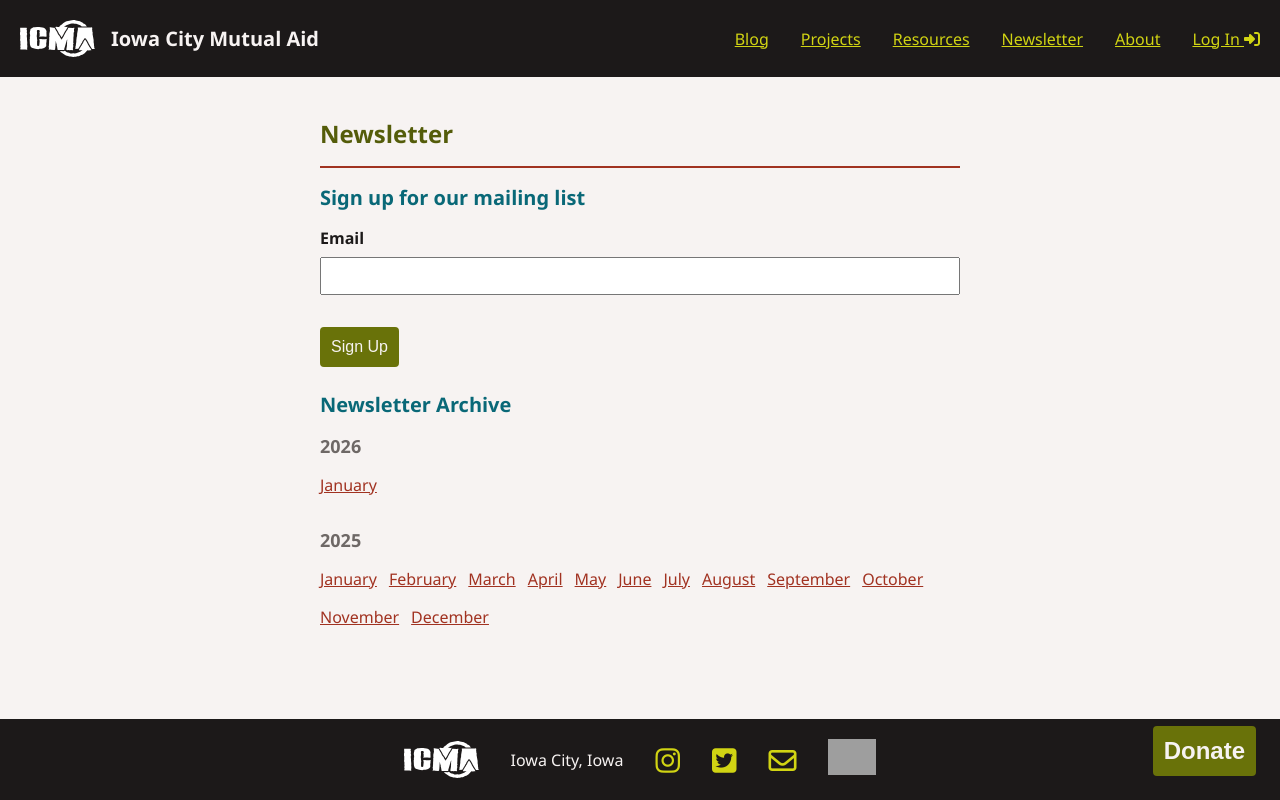
After one commit to icmutualaid/icma-website, a Flask app: page /newsletter/ in a window 1280 px wide. The commit adds this page. Run offline with Flask 3, Linux system fonts and the light colour scheme; some libraries are stand-ins or nearby versions; grey boxes are pictures that could not be loaded.

Commit message:
Move newsletter.signup to newsletter.index

```diff
--- a/blog/newsletter.py
+++ b/blog/newsletter.py
@@ -1,5 +1,5 @@
 from flask import (
-    Blueprint, current_app, flash, render_template, session
+    Blueprint, current_app, flash, redirect, render_template, session
 )
 from flask_wtf import FlaskForm, RecaptchaField
 # from sqlite3 import IntegrityError
@@ -28,9 +28,8 @@ class NewsletterSignupForm(FlaskForm):
                 '''
 
 
-# associate the url /signup with the signup view function
-@bp.route('/signup', methods=('GET', 'POST'))
-def signup():
+@bp.route('/', methods=('GET', 'POST'))
+def index():
     form = NewsletterSignupForm(current_app)
     if form.validate_on_submit():
         email = form.email.data
@@ -47,7 +46,13 @@ def signup():
                   'contact us and let us know about the problem.')
             print(e, file=sys.stderr)
 
-    return render_template('newsletter/signup.html', form=form)
+    return render_template('newsletter/index.html', form=form)
+
+
+# redirect old newsletter url
+@bp.route('/signup', methods=('GET', 'POST'))
+def signup_old_routes():
+    return redirect('/newsletter/', code=301)
 
 
 # return the newsletter_subscriber and any error message
--- a/blog/templates/base.html
+++ b/blog/templates/base.html
@@ -34,7 +34,7 @@
                 <li><a class="navlink" href="/">Blog</a></li>
                 <li><a class="navlink" href="{{ url_for('content.projects') }}">Projects</a></li>
                 <li><a class="navlink" href="{{ url_for('content.resources') }}">Resources</a></li>
-                <li><a class="navlink" href="{{ url_for('newsletter.signup') }}">Newsletter</a></li>
+                <li><a class="navlink" href="{{ url_for('newsletter.index') }}">Newsletter</a></li>
                 <li><a class="navlink" href="{{ url_for('content.about') }}">About</a></li>
                 {% if g.user %}
                 <li><span>{{ g.user['username'] }}</span></li>
@@ -49,6 +49,7 @@
             </a>
         </div>
     </nav>
+
     <!-- page content -->
     <section class="content">
         <header>
--- /dev/null
+++ b/blog/templates/newsletter/index.html
@@ -0,0 +1,82 @@
+{% extends 'base.html' %}
+
+{% block header %}
+<h1>{% block title %}Newsletter{% endblock %}</h1>
+{% endblock %}
+
+{% block content %}
+<h2>Sign up for our mailing list</h2>
+{% if form.errors %}
+    <p>Failed to submit your email for the following reasons:</p>
+    <ul id="newsletter-error-messages">
+    {% for field, errors in form.errors.items() %}
+        {% for error in errors %}
+            <li>{{ field }}: {{ error }}</li>
+        {% endfor %}
+    {% endfor %}
+    </ul>
+    <p>Check that you've typed your email correctly, try refreshing the page, and make sure you've completed the reCAPTCHA. If you're still having trouble, please tell us about it at <a href="mailto:admin@icmutualaid.org">admin@icmutualaid.org</a>. We'll make sure you're on our list, and you'll help prevent the problem for future visitors.</p>
+{% endif %}
+{% if form.sent %}
+    <p>Thank you for signing up!</p>
+{% endif %}
+<form method="post">
+    {{ form.csrf_token }}
+    {{ form.email.label }}
+    {{ form.email }}
+    {{ form.captcha.label }}
+    {{ form.captcha }}
+    {{ form.submit }}
+</form>
+
+<h2>Newsletter Archive</h2>
+<div class="newsletter-archive">
+    <div class="year">
+        <h3>2026</h3>
+        <div class="issues">
+            <a target="_blank"
+            href="https://drive.google.com/file/d/16cUM1TfgHthVHzLWClFq_RvtsVicOvVo/view">January</a>
+        </div>
+    </div>
+    <div class="year">
+        <h3>2025</h3>
+        <div class="issues">
+            <a target="_blank"
+            href="https://drive.google.com/file/d/1ItcUfBlw8YEfpk7yjt8_9eBuUoqrzoYw/view">January</a>
+
+            <a target="_blank"
+            href="https://drive.google.com/file/d/1VElikfUHv_x0bPPLbhSsdhota2f42TJc/view">February</a>
+
+            <a target="_blank"
+            href="https://drive.google.com/file/d/1lsmgvrsgs56P23SoqyeJMnm2VmordK-V/view">March</a>
+
+            <a target="_blank"
+            href="https://drive.google.com/file/d/1_90f86qcCNWYd40h0_Cp5Z_NTH65EPIS/view">April</a>
+
+            <a target="_blank"
+            href="https://drive.google.com/file/d/1H45j8whF9QZ6pD4-4WNuEJz81XrET3nc/view">May</a>
+
+            <a target="_blank"
+            href="https://drive.google.com/file/d/1_64rKrCQrP3c7MtFVtbViPtEPDFF_1OG/view">June</a>
+
+            <a target="_blank"
+            href="https://drive.google.com/file/d/1cqw80DpT0wUB0dQhF0G6czD0V8rF3yMo/view">July</a>
+
+            <a target="_blank"
+            href="https://drive.google.com/file/d/1hacA3507aFuz5ru52lZMZFmEC1Jb0Rc7/view">August</a>
+
+            <a target="_blank"
+            href="https://drive.google.com/file/d/1xOWUVSwFe5vJslp8PrLzY0XN467dnNmN/view">September</a>
+
+            <a target="_blank"
+            href="https://drive.google.com/file/d/1VWrP6NILNZkW-0nKLgXd0o_a6w547Xkm/view">October</a>
+
+            <a target="_blank"
+            href="https://drive.google.com/file/d/1ycW_vyrA_WXxc7UJLaRm1Y6rEbewii_l/view">November</a>
+
+            <a target="_blank"
+            href="https://drive.google.com/file/d/1vKfU_GCxAX9n4hFvn2qutPL7CjZrjoJA/view">December</a>
+        </div>
+    </div>
+</div>
+{% endblock %}
```
